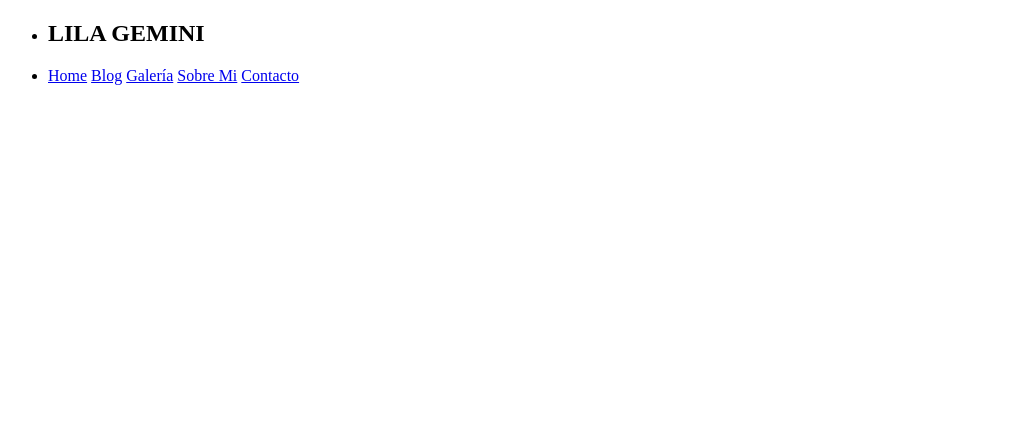
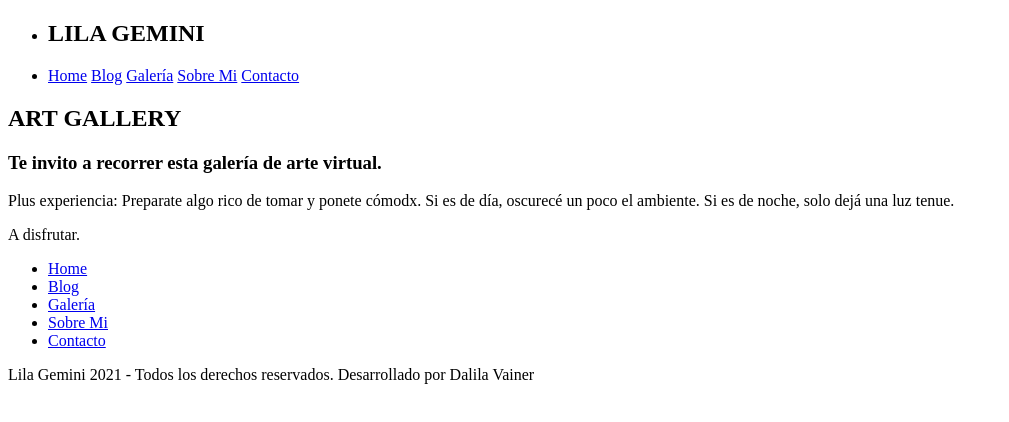
Before and after one commit to dalivainer/lila-gemini, a plain HTML site: page pages/blog.html in a window 1280 px wide. Shown: the whole page, without its empty margins (0-1009 px from the left). Drawn offline with Linux system fonts and the light colour scheme; files that its build step writes are made by us from their sources.

Commit message:
blog html structure

```diff
--- a/pages/blog.html
+++ b/pages/blog.html
@@ -38,5 +38,42 @@
         </nav>
         <!-- FIN NAV SUP-->
     </header>
+    <!-- MAIN -->
+    <main>
+        <section class="intro">
+            <div>
+                <h2>ART GALLERY</h2>
+                <h3>Te invito a recorrer esta galería de arte virtual.</h3>
+                <p>Plus experiencia: Preparate algo rico de tomar y ponete cómodx. Si es de día, oscurecé un poco el ambiente. Si es de noche, solo dejá una luz tenue. </p>
+                <p>A disfrutar.</p>
+            </div>
+        </section>
+        <section>
+
+
+        </section>
+    </main>
+    <!-- Footer -->
+    <footer>
+        <nav class="nav-footer">
+            <div>
+                <ul>
+                    <li><a href="index.html">Home</a>
+                    </li>
+                    <li><a href="pages/blog.html">Blog</a>
+                    </li>
+                    <li><a href="pages/galeria.html">Galería</a>
+                    </li>
+                    <li><a href="pages/sobremi.html">Sobre Mi</a>
+                    </li>
+                    <li><a href="pages/contacto.html">Contacto</a>
+                    </li>
+                </ul>
+            </div>
+            <div>
+                <p>Lila Gemini 2021 - Todos los derechos reservados. Desarrollado por Dalila Vainer</p>
+            </div>
+        </nav>
+    </footer>
 </body>
 </html>
```
Also changed, not shown: index.html (+16 -16 lines).
